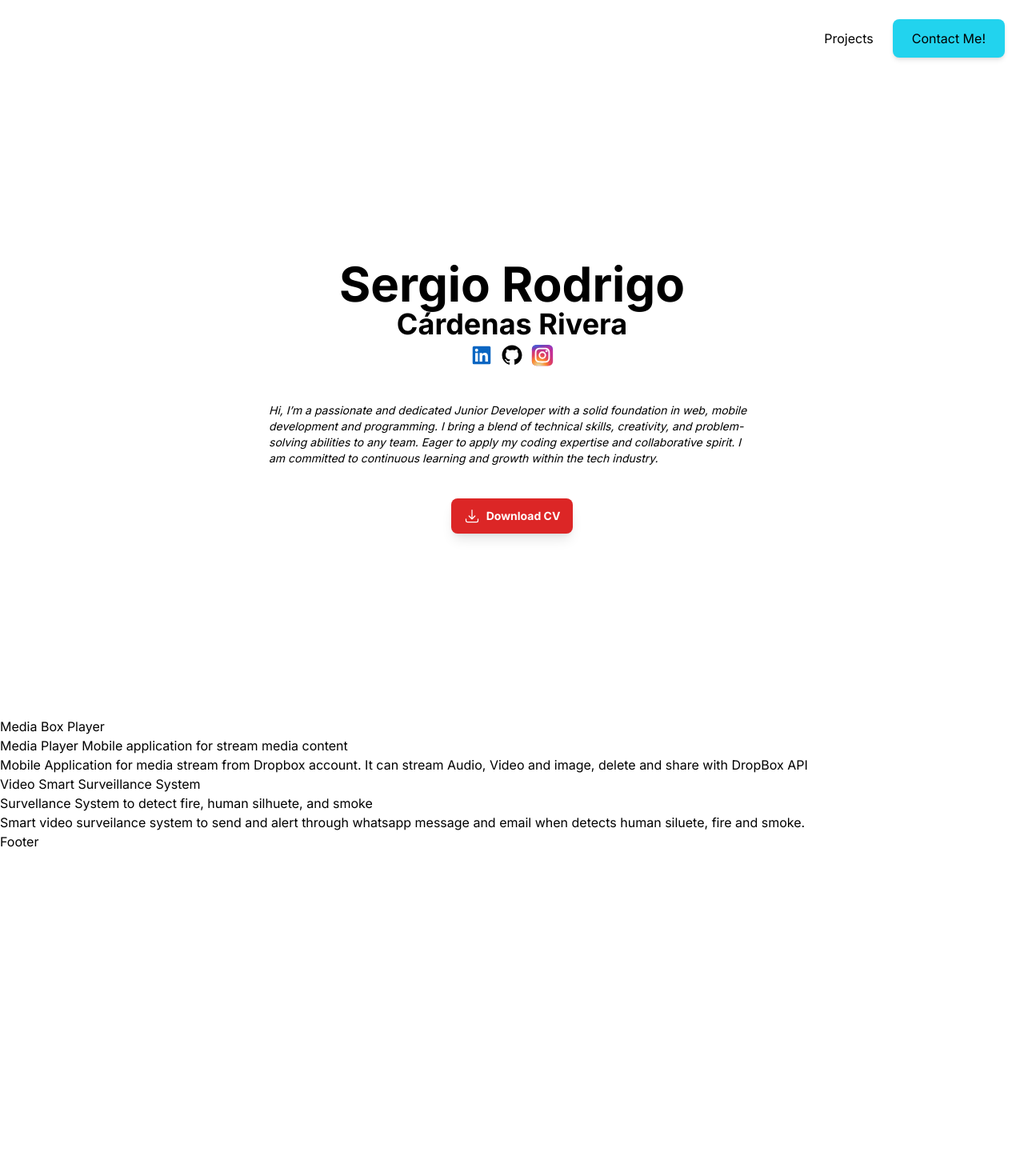
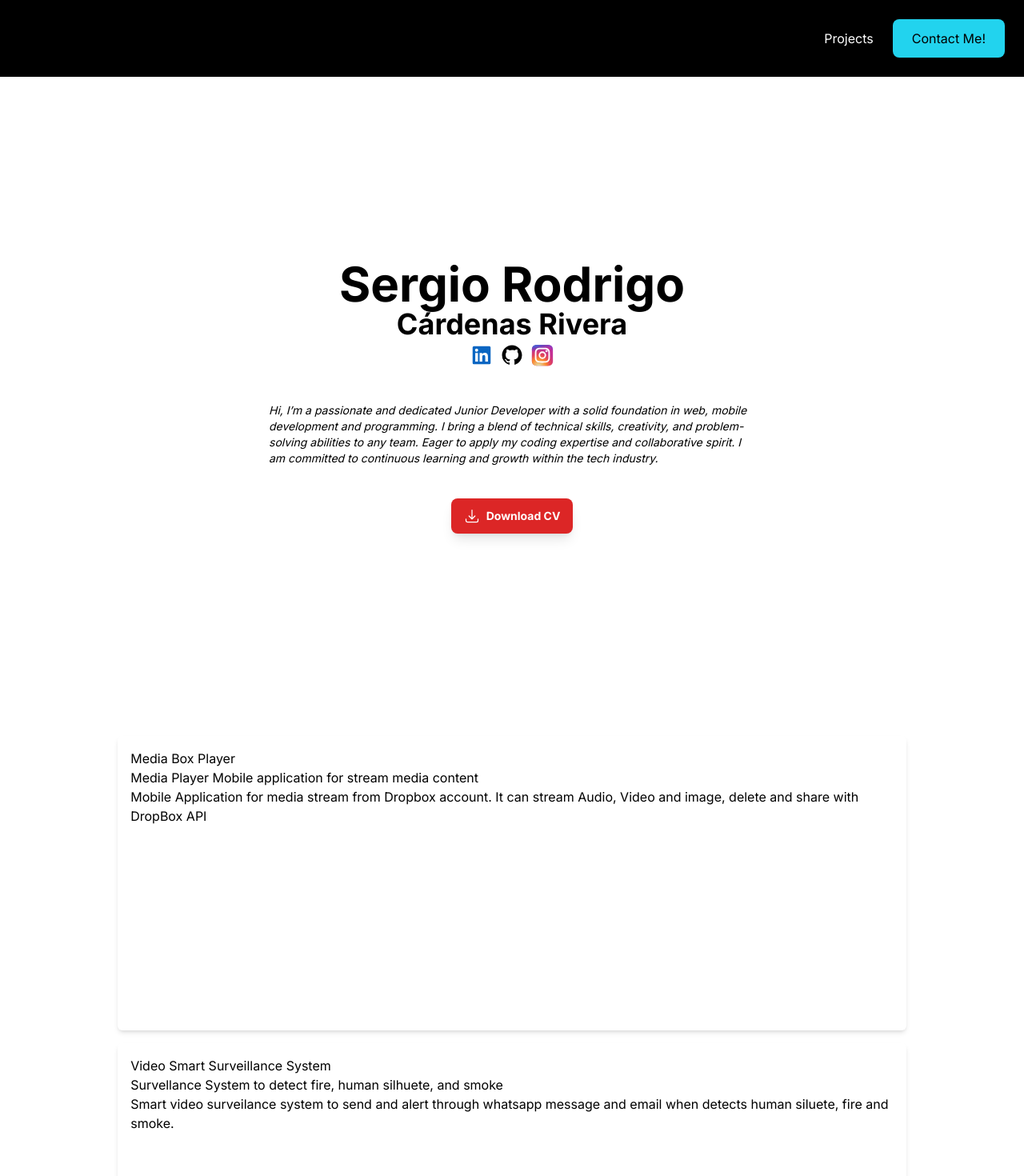
Before and after one commit to srodrigo23/srodrigo.dev, a Next.js app: page / in a window 1280 px wide. Shown: the top 1470 px of the page at 80% size. Before the commit the page ends 1064 px from the top, so only its background shows below. Built offline with nearby package versions, Linux system fonts and the light colour scheme.

Commit message:
projects gallery and header/footer black

```diff
--- a/src/app/components/CardProject.tsx
+++ b/src/app/components/CardProject.tsx
@@ -10,7 +10,7 @@ interface ProjectData{
 
 const CardProject = (props:ProjectData) => {
   return(
-    <div>
+    <div className="shadow-md p-4 hover:shadow-lg rounded-md">
       <span>{props.title}</span>
 
       <div>{props.shortDescription}</div>
--- a/src/app/components/Footer.tsx
+++ b/src/app/components/Footer.tsx
@@ -1,8 +1,8 @@
 
 
 const Footer = () => {
-  return(<div>
-    Footer
+  return(<div className="bg-black text-white p-6">
+    <div className="text-center">srodrigo.dev</div>
   </div>)
 };
 
--- a/src/app/components/Navbar.tsx
+++ b/src/app/components/Navbar.tsx
@@ -17,12 +17,12 @@ const Navbar = ()=>{
   const mail = 'rodrigosergio93@gmail.com'
   return(
 
-    <div>
-      <div className="flex flex-row-reverse m-6 items-center">
+    <div className="bg-black">
+      <div className="flex flex-row-reverse p-6 items-center">
 
         <a className="pl-6 pr-6 pt-3 pb-3 rounded-lg bg-cyan-400 shadow-md hover:bg-cyan-500" href={`mailto:${mail}`}>Contact Me!</a>
         <ul>
-          <li className="mr-6"><Link href="#projects">Projects</Link></li>
+          <li className="mr-6 text-white"><Link href="#projects">Projects</Link></li>
         </ul>
       </div>
     </div>
--- a/src/app/components/ProjectsGallery.tsx
+++ b/src/app/components/ProjectsGallery.tsx
@@ -31,8 +31,9 @@ const ProjectsGallery = () => {
     }
   ]
 
-
-  return(<div>
+  return(
+    <div className="h-screen flex justify-center align-middle p-6">
+      <div className={`grid grid-cols-${ projects.length === 2?'3':'3'} grid-rows-2 gap-4 w-4/5`}>
         {
           projects.map((project)=>(
             <CardProject
@@ -44,7 +45,9 @@ const ProjectsGallery = () => {
               repolink={project.repoLink}
             />))
         }
-  </div>)
+      </div>
+    </div>
+  )
 }
 
 export default ProjectsGallery;
```
Lines whose indentation alone changed are shown as unchanged.
